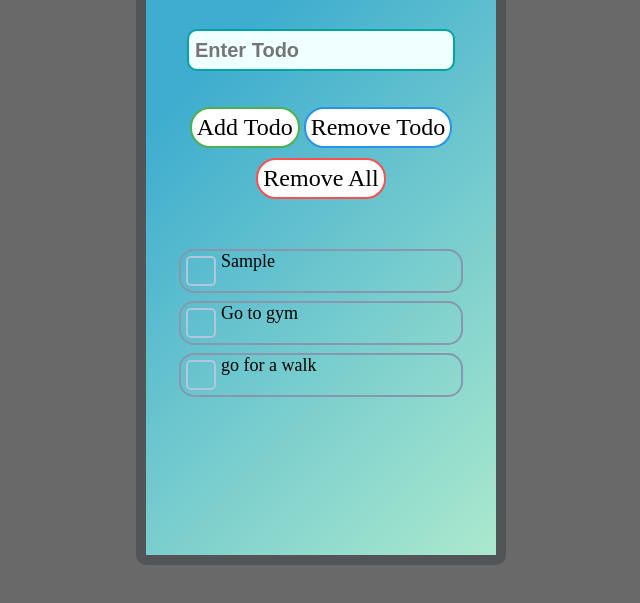
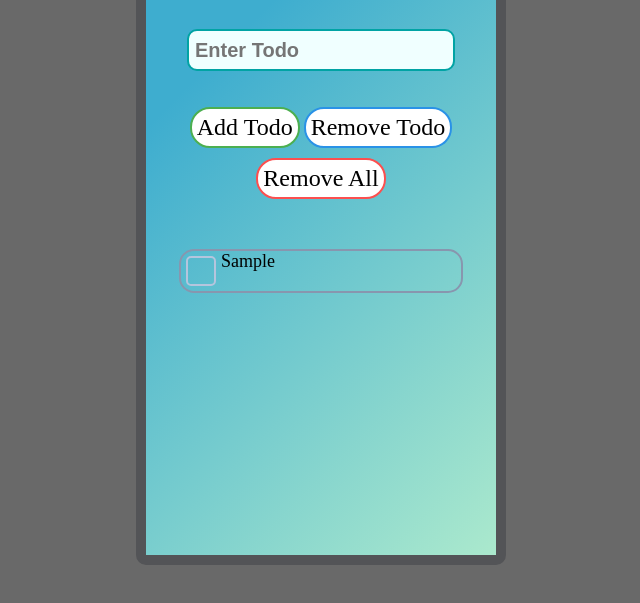
Before and after one commit to manpreet711/Todo-app, a plain HTML site: page index.html in a window 1280 px wide. Both pictures are taken after typing "Sample" into the empty fields and a click on the button "Add Todo". Shown: the part 163-766 px from the top of the page, without its empty margins (319-959 px from the left). Drawn offline with Linux system fonts and the light colour scheme.

Commit message:
local storage

```diff
--- a/index.html
+++ b/index.html
@@ -17,8 +17,8 @@
             <button type="button" id="removeall">Remove All</button>
         </div>
         <ul id="list">
-            <li class="mycheck"><input type="checkbox"  id="check"><label >Go to gym</label></li>
-            <li class="mycheck"><input type="checkbox"  id="check"><label >go for a walk</label></li>
+            <!-- <li class="mycheck"><input type="checkbox"  id="check" checked><label >Go to gym</label></li>
+            <li class="mycheck"><input type="checkbox"  id="check"><label >go for a walk</label></li> -->
 
         </ul>
 
--- a/todo.js
+++ b/todo.js
@@ -2,6 +2,11 @@
 var ul = document.getElementById('list')
 var li;
 // console.log(ul);
+var count = 0
+// let count = Window.localStorage.setItem("count","0");
+if(!count){
+    window.localStorage.setItem("count","0");
+}
 
 var addButon = document.getElementById('add')
 addButon.addEventListener('click', addItem)
@@ -20,7 +25,7 @@ var item = input.value;
     // ul = document.getElementById('list');
     var textnode = document.createTextNode(item)
 
-if (item === ' ') {
+        if (item === '') {
         // var tag = document.createElement('p');
         // tag = document.createTextNode('Enter a Todo')
         // var element =document.getElementById('ptag')
@@ -48,7 +53,9 @@ if (item === ' ') {
             },2);
 
             input.value = '';
-
+            window.localStorage.setItem(item,item);
+            count += 1;
+            window.localStorage.setItem("count",count);
 
         }
 }
```
Lines whose indentation alone changed are shown as unchanged.
